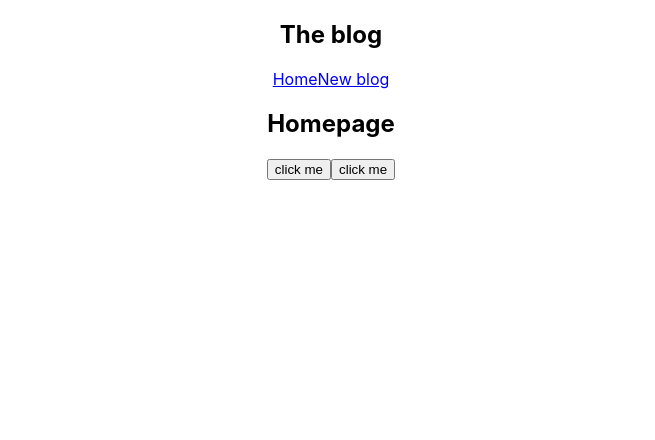
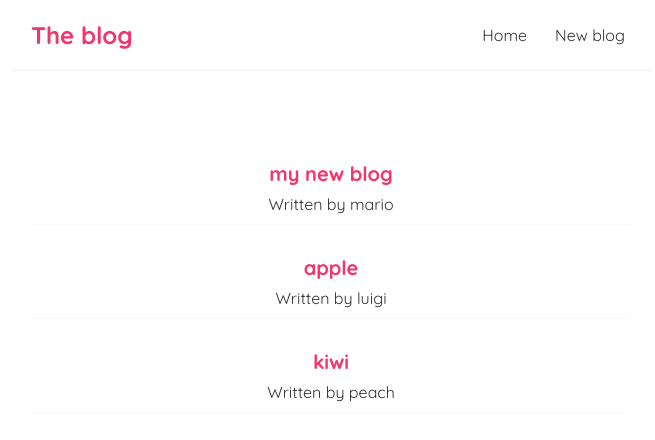
Before and after one commit to solenedel/blog, a React (Create React App) app: page / in a window 1280 px wide. Shown: the top 440 px of the page, without its empty margins (309-964 px from the left). Built offline with nearby package versions, Linux system fonts and the light colour scheme.

Commit message:
working on blog

```diff
--- a/src/components/Home.js
+++ b/src/components/Home.js
@@ -1,17 +1,24 @@
-import React from "react";
+import React, { useState } from "react";
 
 const Home = () => {
 
-  const handleClick = () => {
-    console.log('you clicked the button');
-  };
+  const [blogs, setBlogs] = useState([
+    { title: 'my new blog', body: 'lorem ipsum', author: 'mario', id: 1 },
+    { title: 'apple', body: 'banana', author: 'luigi', id: 2 },
+    { title: 'kiwi', body: 'pear', author: 'peach', id: 3 }
+  ]);
+
 
 
   return (
     <div className="home">
-      <h2>Homepage</h2>
-      <button onClick={handleClick}>click me</button>
-      <button onClick={handleClick}>click me</button>
+      {blogs.map((blog) => (
+        <div className="blog-preview" key={blog.id}>
+           <h2>{ blog.title }</h2>
+           <p>Written by { blog.author }</p>
+        </div>
+      ))}
+
     </div>
    );
 }
--- a/src/index.css
+++ b/src/index.css
@@ -1,13 +1,50 @@
-body {
+@import url('https://fonts.googleapis.com/css2?family=Quicksand:wght@300;400;500;600;700&display=swap');
+
+/* base styles */
+* {
   margin: 0;
-  font-family: -apple-system, BlinkMacSystemFont, 'Segoe UI', 'Roboto', 'Oxygen',
-    'Ubuntu', 'Cantarell', 'Fira Sans', 'Droid Sans', 'Helvetica Neue',
-    sans-serif;
-  -webkit-font-smoothing: antialiased;
-  -moz-osx-font-smoothing: grayscale;
+  font-family: "Quicksand";
+  color: #333;
+}
+.navbar {
+  padding: 20px;
+  display: flex;
+  align-items: center;
+  max-width: 600px;
+  margin: 0 auto;
+  border-bottom: 1px solid #f2f2f2;
+}
+.navbar h1 {
+  color: #f1356d;
+}
+.navbar .links {
+  margin-left: auto;
+}
+.navbar a {
+  margin-left: 16px;
+  text-decoration: none;
+  padding: 6px;
+}
+.navbar a:hover {
+  color: #f1356d;
+}
+.content {
+  max-width: 600px;
+  margin: 40px auto;
+  padding: 20px;
 }
 
-code {
-  font-family: source-code-pro, Menlo, Monaco, Consolas, 'Courier New',
-    monospace;
+/* blog previews / list */
+.blog-preview {
+  padding: 10px 16px;
+  margin: 20px 0;
+  border-bottom: 1px solid #fafafa;
 }
+.blog-preview:hover {
+  box-shadow: 1px 3px 5px rgba(0,0,0,0.1);
+}
+.blog-preview h2 {
+  font-size: 20px;
+  color: #f1356d;
+  margin-bottom: 8px;
+}
```
